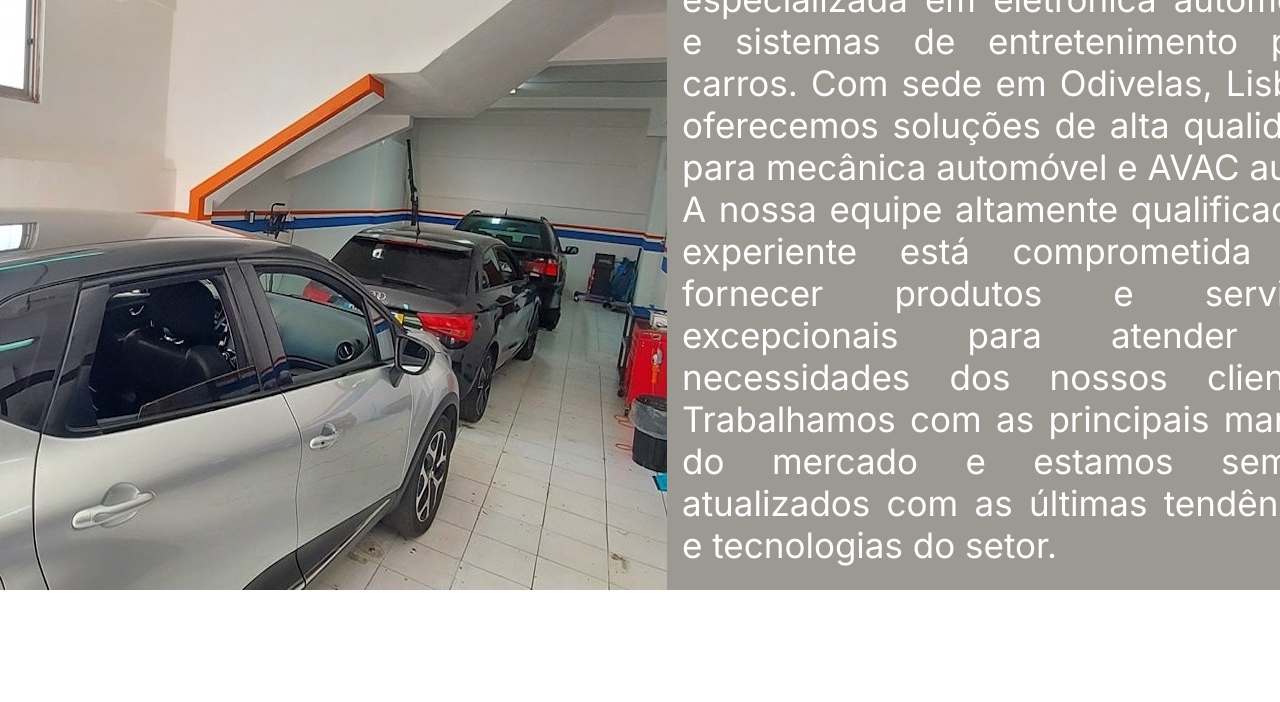
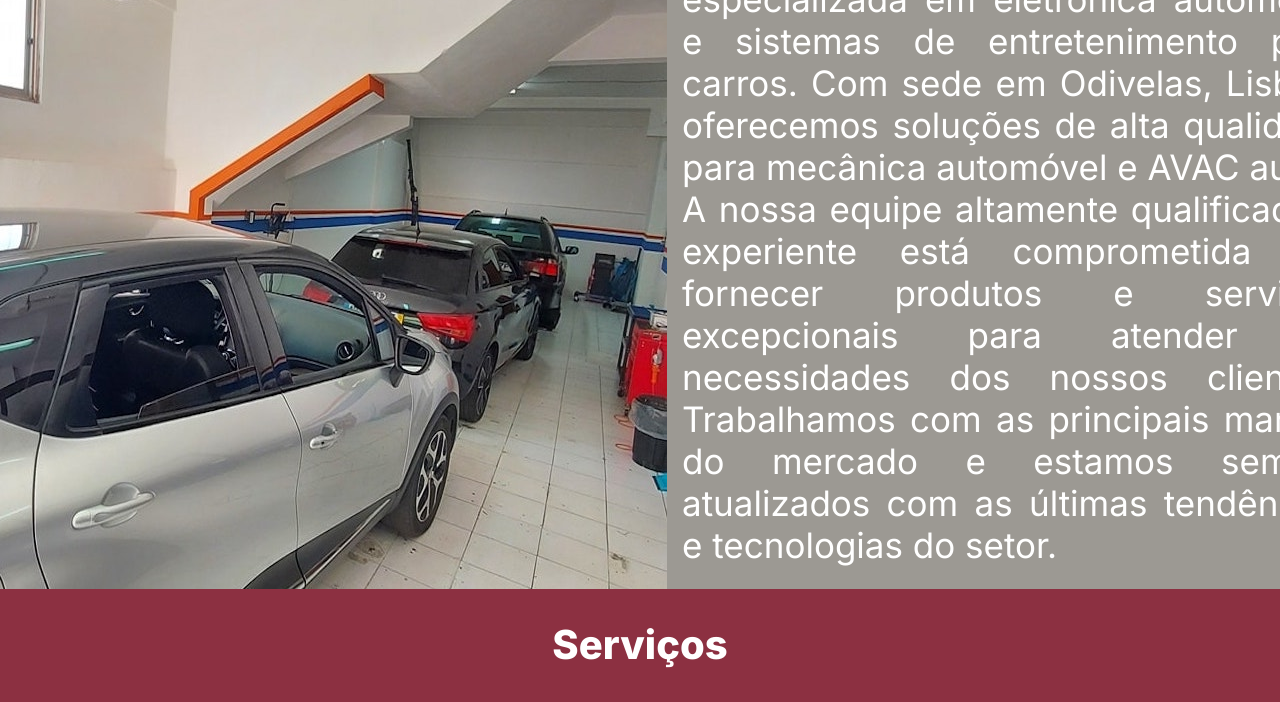
Before and after one commit to joaodmsilva/site-autoradiosgps, a plain HTML site: page editor site/homepage.html in a window 1280 px wide. Shown: the part 1053-1755 px from the top of the page. Before the commit the page ends 1647 px from the top, so only its background shows below. Drawn offline with nearby package versions, Linux system fonts and the light colour scheme.

Commit message:
servicos inicio

```diff
--- a/editor site/homepage.html
+++ b/editor site/homepage.html
@@ -72,7 +72,11 @@
                     </div>
                 </div>
             </article>
-
+            <article class="servicos">
+                <div class="tituloSecao">
+                    <h1 class="tituloServicos">Serviços</h1>
+                </div>
+            </article>
         </section>
     </main>
     <script src="js/menu-toggle.js"></script>
--- a/editor site/styles/apresentacao.css
+++ b/editor site/styles/apresentacao.css
@@ -12,7 +12,8 @@
     width: 100vw;
 }
 
-.apresentacao {
+.apresentacao,
+.servicos {
     display: flex;
     flex-direction: column; /* Organiza os elementos em colunas */
     align-items: center;
@@ -100,7 +101,8 @@
 }
 
 
-.tituloSobreNos{
+.tituloSobreNos,
+.tituloServicos{
     color: #FFF;
     font-family: Inter;
     font-size: 40px;
```
Also changed, not shown: editor site/styles/homepage.css (+0 -12 lines).
